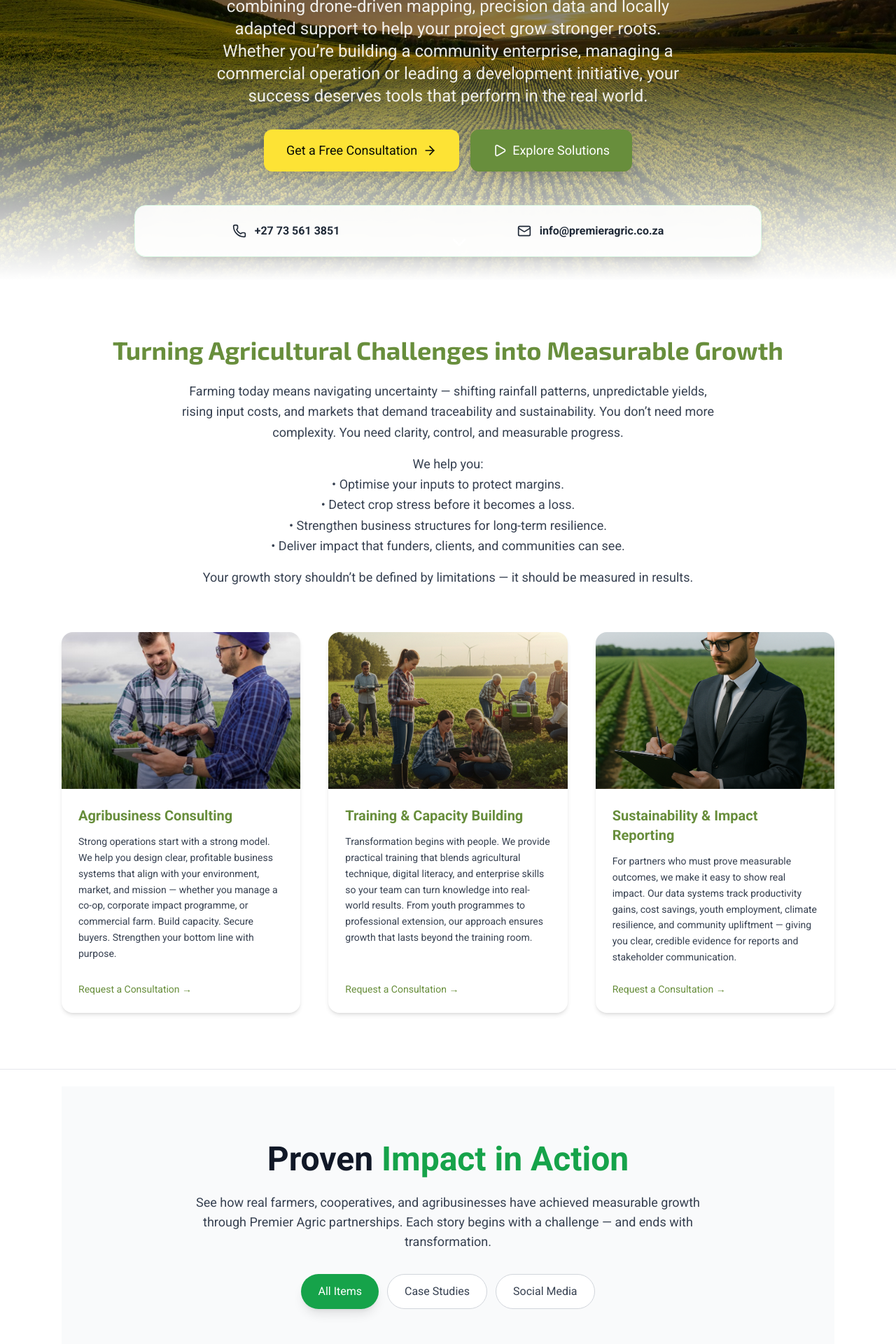
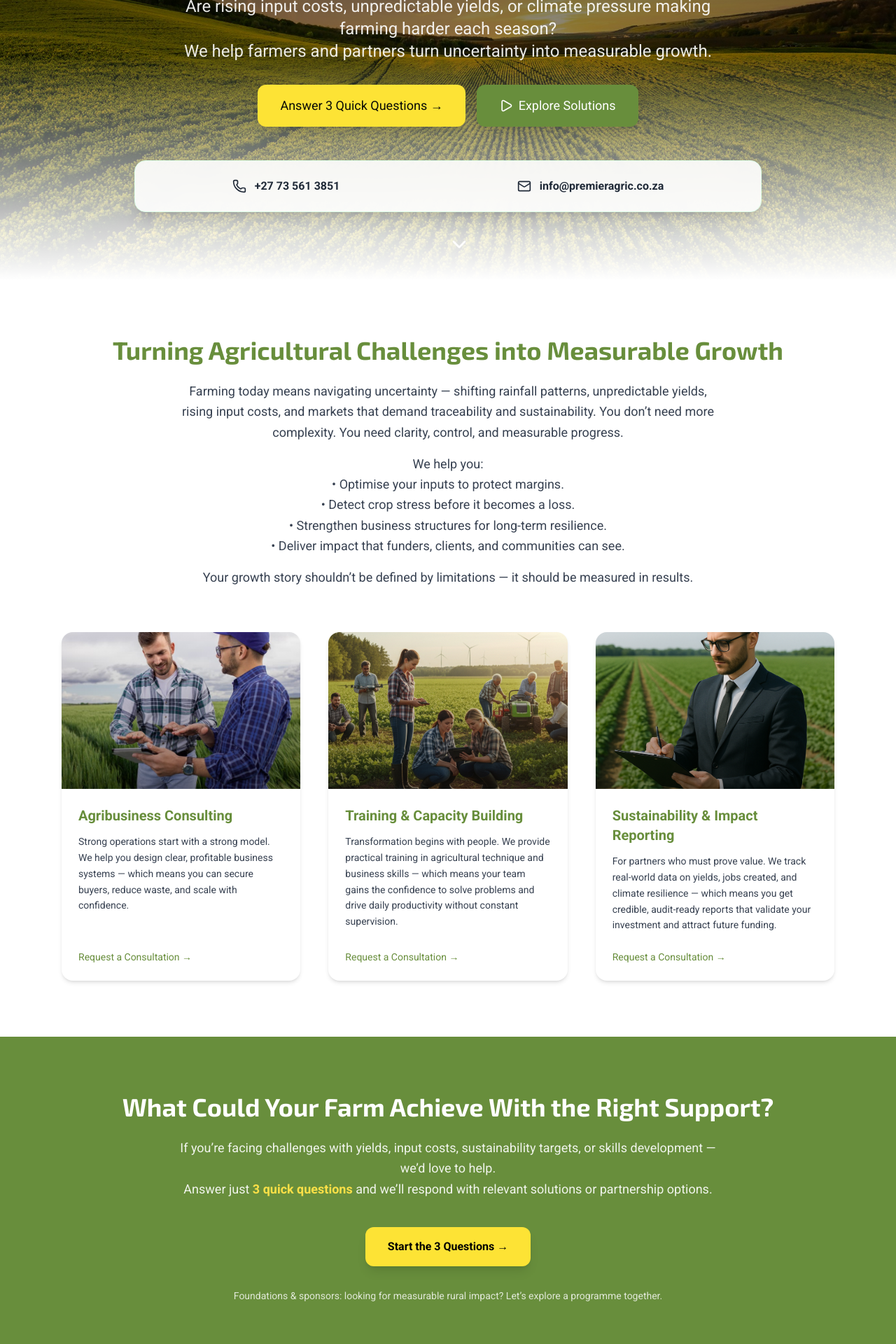
Before and after one commit to Luazii/premier-agric, a Next.js app: page / in a window 1280 px wide. Shown: the part 400-2320 px from the top of the page at 70% size. Built offline with nearby package versions, Linux system fonts and the light colour scheme.

Commit message:
feat: Add initial landing page, about page, and core UI components.

```diff
--- a/src/app/about/page.js
+++ b/src/app/about/page.js
@@ -57,8 +57,8 @@ export default function About() {
           </p>
           <p className="mt-6 leading-relaxed text-lg">
             We exist to close that gap — delivering <span className="font-semibold text-green-700">
-            support that scales with you, data that strengthens your decisions, and training
-            that transforms how you work.</span> Our mission is to make agriculture more connected,
+              support that scales with you, data that strengthens your decisions, and training
+              that transforms how you work.</span> Our mission is to make agriculture more connected,
             sustainable, and profitable — for the farmer and the community at large.
           </p>
         </motion.div>
@@ -171,8 +171,28 @@ export default function About() {
         </div>
       </section>
 
+      {/* SPONSOR HOOK */}
+      <section className="bg-white py-20 border-t border-gray-100">
+        <div className="max-w-4xl mx-auto px-6 text-center">
+          <h3 className="text-2xl md:text-3xl font-semibold text-primary font-display">
+            Are You a Foundation or Sponsor Seeking Measurable Rural Impact?
+          </h3>
+
+          <p className="mt-4 text-lg text-gray-700 leading-relaxed">
+            We help partners deliver credible outcomes — youth employment, food security,
+            climate resilience, and sustainable livelihoods backed by real data.
+          </p>
+
+          <div className="mt-8">
+            <a href="/contact" className="text-green-700 font-bold text-lg underline hover:text-green-800 transition">
+              Let’s discuss an impact programme →
+            </a>
+          </div>
+        </div>
+      </section>
+
       {/* CTA SECTION */}
-      <section className="bg-primary text-white py-20 mt-12">
+      <section className="bg-primary text-white py-20 mt-0">
         <div className="max-w-6xl mx-auto px-6 text-center">
           <motion.h2
             initial={{ opacity: 0, y: 20 }}
--- a/src/app/page.js
+++ b/src/app/page.js
@@ -1,6 +1,7 @@
 import Hero from '../components/Hero';
 import ServicesGrid from '../components/ServicesGrid';
 import PortfolioGallery from '../components/PortfolioGallery';
+import EngagementPrompt from '../components/EngagementPrompt';
 
 
 export default function Home() {
@@ -8,6 +9,7 @@ export default function Home() {
     <>
       <Hero />
       <ServicesGrid />
+      <EngagementPrompt />
 
       <section className="py-6 border-t">
         <div className="max-w-6xl mx-auto px-6">
--- a/src/components/ContactForm.jsx
+++ b/src/components/ContactForm.jsx
@@ -51,7 +51,7 @@ export default function ContactForm() {
           transition={{ delay: 0.2 }}
           className="text-4xl font-bold text-green-700 mb-4"
         >
-          Let’s Grow Something Great Together
+          Tell Us What You Need Help With
         </motion.h2>
         <motion.p
           initial={{ opacity: 0, y: 20 }}
@@ -59,9 +59,7 @@ export default function ContactForm() {
           transition={{ delay: 0.4 }}
           className="text-gray-700 max-w-2xl mx-auto"
         >
-          Whether you’re exploring drone solutions, training programs, or want to
-          start your next agribusiness project — tell us what you’re envisioning.
-          We’ll help you find the best path forward.
+          Answer these quick questions so we can match you with the right support.
         </motion.p>
       </div>
 
@@ -117,6 +115,23 @@ export default function ContactForm() {
           </motion.div>
         </div>
 
+        <div className="mt-6 text-left">
+          <label className="block text-sm font-semibold text-green-700 mb-2">
+            What is your primary challenge?
+          </label>
+          <select
+            name="challenge"
+            className="w-full px-4 py-3 rounded-md border border-gray-200 focus:ring-2 focus:ring-green-500 focus:outline-none transition-all duration-200 bg-white"
+          >
+            <option>Improving crop yields</option>
+            <option>Reducing input costs</option>
+            <option>Drone mapping & insights</option>
+            <option>Training & youth development</option>
+            <option>Impact reporting for funders</option>
+            <option>Other / General Inquiry</option>
+          </select>
+        </div>
+
         {/* Message */}
         <motion.div
           className="mt-6 text-left"
@@ -140,11 +155,10 @@ export default function ContactForm() {
           <button
             type="submit"
             disabled={isSubmitting}
-            className={`inline-flex items-center justify-center font-semibold px-6 py-3 rounded-md shadow-md transition-all duration-300 ${
-              isSubmitting
-                ? 'bg-green-300 cursor-not-allowed'
-                : 'bg-green-600 hover:bg-green-700 text-white'
-            }`}
+            className={`inline-flex items-center justify-center font-semibold px-6 py-3 rounded-md shadow-md transition-all duration-300 ${isSubmitting
+              ? 'bg-green-300 cursor-not-allowed'
+              : 'bg-green-600 hover:bg-green-700 text-white'
+              }`}
           >
             {isSubmitting ? 'Sending...' : (
               <>
--- /dev/null
+++ b/src/components/EngagementPrompt.jsx
@@ -0,0 +1,53 @@
+'use client'
+import { motion } from 'framer-motion'
+
+export default function EngagementPrompt() {
+    return (
+        <section className="py-20 bg-[#688E3C] text-white">
+            <div className="max-w-5xl mx-auto px-6 text-center">
+
+                <motion.h2
+                    initial={{ opacity: 0, y: 20 }}
+                    whileInView={{ opacity: 1, y: 0 }}
+                    transition={{ duration: 0.7 }}
+                    className="text-3xl md:text-4xl font-bold font-display"
+                >
+                    What Could Your Farm Achieve With the Right Support?
+                </motion.h2>
+
+                <motion.p
+                    initial={{ opacity: 0, y: 20 }}
+                    whileInView={{ opacity: 1, y: 0 }}
+                    transition={{ delay: 0.2, duration: 0.7 }}
+                    className="mt-6 text-lg text-white/90 max-w-3xl mx-auto leading-relaxed"
+                >
+                    If you’re facing challenges with yields, input costs, sustainability targets, or skills development —
+                    we’d love to help.
+                    <br />
+                    Answer just <span className="font-semibold text-yellow-300">3 quick questions</span> and we’ll respond
+                    with relevant solutions or partnership options.
+                </motion.p>
+
+                <motion.div
+                    initial={{ opacity: 0, y: 20 }}
+                    whileInView={{ opacity: 1, y: 0 }}
+                    transition={{ delay: 0.4, duration: 0.7 }}
+                    className="mt-10"
+                >
+                    <a
+                        href="/contact"
+                        className="inline-block bg-[#FDE335] text-black px-8 py-4 rounded-xl font-semibold shadow-lg hover:bg-yellow-300 transition"
+                    >
+                        Start the 3 Questions →
+                    </a>
+                </motion.div>
+
+                {/* Sponsor Line */}
+                <p className="mt-8 text-sm text-white/80">
+                    Foundations & sponsors: looking for measurable rural impact?
+                    Let’s explore a programme together.
+                </p>
+            </div>
+        </section>
+    )
+}
--- a/src/components/Hero.jsx
+++ b/src/components/Hero.jsx
@@ -26,16 +26,15 @@ export default function Hero() {
           {/* Headline – Customer Benefit */}
           <h1 className="text-4xl md:text-6xl lg:text-7xl font-extrabold mb-6 leading-tight">
             <span className="text-white drop-shadow-md">
-             Grow Smarter. Farm Better. Earn More.
+              Grow Smarter. Farm Better. Earn More.
             </span>
           </h1>
 
           {/* Subheadline – Problem → Solution → Benefit */}
-          <p className="text-lg md:text-xl lg:text-2xl font-medium text-white/90 mb-8 max-w-2xl mx-auto">
-          You’ve built your vision on the land now it’s time to see it thrive. At Premier Agric, we help you turn insight into action, combining drone-driven
-          mapping, precision data and locally adapted support to help your project grow stronger roots. Whether you’re building a community enterprise, managing a commercial operation or
-          leading a development initiative, your success deserves tools that perform in the real world.
-
+          <p className="text-lg md:text-xl lg:text-2xl font-medium text-white/90 mb-8 max-w-3xl mx-auto">
+            Are rising input costs, unpredictable yields, or climate pressure making farming harder each season?
+            <br />
+            We help farmers and partners turn uncertainty into measurable growth.
           </p>
 
           {/* CTA Buttons – Now inquiry-focused */}
@@ -44,8 +43,7 @@ export default function Hero() {
               href="/contact"
               className="group px-8 py-4 bg-[#FDE335] text-[#090B05] text-lg font-medium rounded-xl shadow-lg hover:bg-yellow-400 hover:shadow-xl hover:scale-105 transition-all duration-300 flex items-center justify-center"
             >
-              Get a Free Consultation
-              <ArrowRight className="w-5 h-5 ml-2 group-hover:translate-x-1 transition-transform" />
+              Answer 3 Quick Questions →
             </a>
 
             <a
--- a/src/components/PortfolioGallery.jsx
+++ b/src/components/PortfolioGallery.jsx
@@ -14,10 +14,9 @@ export default function PortfolioGallery() {
       type: 'image',
       category: 'projects',
       title: 'Community Farm Projects',
-      description:
-        'Challenge: Rural farmers lacked access to reliable water and productivity systems. \
-        Solution: We designed sustainable irrigation and cooperative mentorship programs. \
-        Result: Over 40 families improved yields by 30% in one season.',
+      description: `Challenge: Rural farmers lacked access to reliable water and productivity systems.
+Solution: We designed sustainable irrigation and cooperative mentorship programs.
+Result: Over 40 families improved yields by 30% in one season.`,
       image: '/images/portfolio-1.jpg',
       tags: ['Empowerment', 'Irrigation', 'Mentorship'],
     },
@@ -26,10 +25,9 @@ export default function PortfolioGallery() {
       type: 'image',
       category: 'projects',
       title: 'Smart Farming',
-      description:
-        'Challenge: Farmers struggled to detect crop stress early. \
-        Solution: Using precision drone mapping, we identified nutrient gaps and irrigation issues. \
-        Result: Early intervention reduced input waste by 18% and boosted yield quality.',
+      description: `Challenge: Farmers struggled to detect crop stress early.
+Solution: Using precision drone mapping, we identified nutrient gaps and irrigation issues.
+Result: Early intervention reduced input waste by 18% and boosted yield quality.`,
       image: '/images/portfolio-4.jpg',
       tags: ['Drone', 'Innovation', 'Precision Mapping'],
     },
@@ -38,10 +36,9 @@ export default function PortfolioGallery() {
       type: 'image',
       category: 'projects',
       title: 'Youth in Agriculture Initiative',
-      description:
-        'Challenge: Many graduates lacked practical pathways into agriculture. \
-        Solution: Premier Agric launched a youth mentorship program focused on agribusiness innovation. \
-        Result: 120+ youth trained, 12 startups launched, and community impact expanding yearly.',
+      description: `Challenge: Many graduates lacked practical pathways into agriculture.
+Solution: Premier Agric launched a youth mentorship program focused on agribusiness innovation.
+Result: 120+ youth trained, 12 startups launched, and community impact expanding yearly.`,
       image: '/images/pexels-gary-barnes-6231693.jpg',
       tags: ['Youth', 'Training', 'Innovation'],
     },
@@ -128,11 +125,10 @@ export default function PortfolioGallery() {
             <button
               key={c.id}
               onClick={() => setActiveTab(c.id)}
-              className={`px-6 py-3 rounded-full font-medium transition-all duration-300 ${
-                activeTab === c.id
+              className={`px-6 py-3 rounded-full font-medium transition-all duration-300 ${activeTab === c.id
                   ? 'bg-green-600 text-white shadow-lg'
                   : 'bg-white border border-gray-300 text-gray-700 hover:bg-green-50'
-              }`}
+                }`}
             >
               {c.name}
             </button>
@@ -221,7 +217,9 @@ export default function PortfolioGallery() {
               <h3 className="text-xl font-bold mb-2 text-green-700">
                 {selectedMedia.title}
               </h3>
-              <p className="text-gray-600 mb-4">{selectedMedia.description}</p>
+              <div className="text-gray-600 mb-4 whitespace-pre-line leading-relaxed">
+                {selectedMedia.description}
+              </div>
               <div className="flex flex-wrap gap-2">
                 {selectedMedia.tags?.map((tag, index) => (
                   <span
@@ -243,9 +241,9 @@ export default function PortfolioGallery() {
           Let’s Turn Possibility Into Progress
         </h2>
         <p className="max-w-2xl mx-auto text-white/90 mb-8">
-        Your goals deserve partners who can help you make measurable strides.
-        From precision farming to youth mentorship to community development, we’re ready to help you build what’s
-        next one data-driven, hands-on step at a time.
+          Your goals deserve partners who can help you make measurable strides.
+          From precision farming to youth mentorship to community development, we’re ready to help you build what’s
+          next one data-driven, hands-on step at a time.
         </p>
         <a
           href="/contact"
--- a/src/components/ServicesGrid.jsx
+++ b/src/components/ServicesGrid.jsx
@@ -6,24 +6,22 @@ export default function ServicesGrid() {
     {
       title: 'Agribusiness Consulting',
       body: `Strong operations start with a strong model.
-      We help you design clear, profitable business systems that align with your environment, market, and mission —
-      whether you manage a co-op, corporate impact programme, or commercial farm.
-      Build capacity. Secure buyers. Strengthen your bottom line with purpose.`,
+      We help you design clear, profitable business systems —
+      which means you can secure buyers, reduce waste, and scale with confidence.`,
       img: '/images/service-6.jpg',
     },
     {
       title: 'Training & Capacity Building',
       body: `Transformation begins with people.
-      We provide practical training that blends agricultural technique, digital literacy, and enterprise skills
-      so your team can turn knowledge into real-world results.
-      From youth programmes to professional extension, our approach ensures growth that lasts beyond the training room.`,
+      We provide practical training in agricultural technique and business skills —
+      which means your team gains the confidence to solve problems and drive daily productivity without constant supervision.`,
       img: '/images/service-5.jpg',
     },
     {
       title: 'Sustainability & Impact Reporting',
-      body: `For partners who must prove measurable outcomes, we make it easy to show real impact.
-      Our data systems track productivity gains, cost savings, youth employment, climate resilience, and community upliftment —
-      giving you clear, credible evidence for reports and stakeholder communication.`,
+      body: `For partners who must prove value.
+      We track real-world data on yields, jobs created, and climate resilience —
+      which means you get credible, audit-ready reports that validate your investment and attract future funding.`,
       img: '/images/service-4.jpg',
     },
   ]
```
